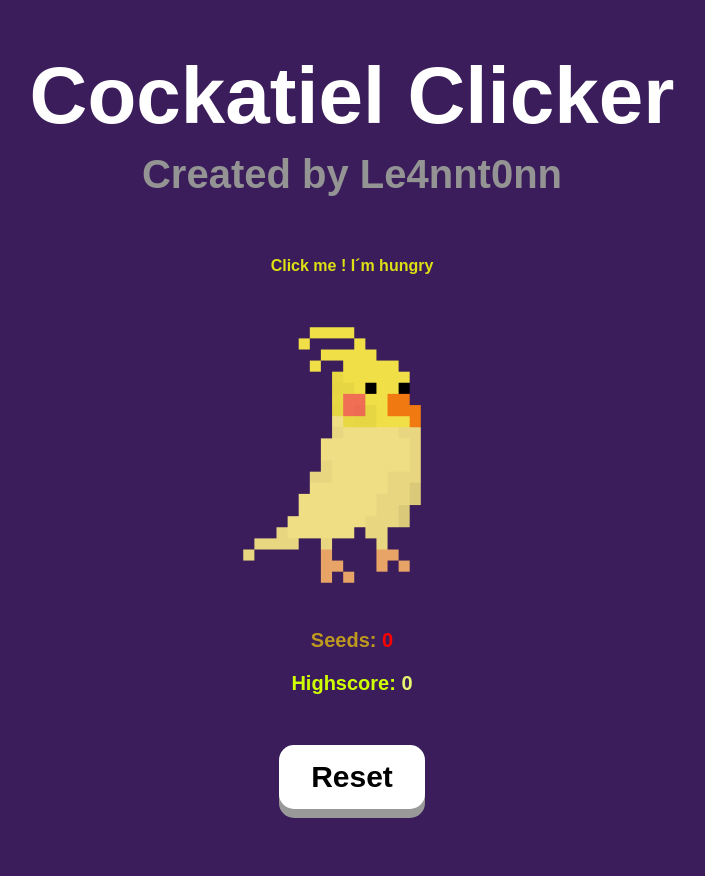
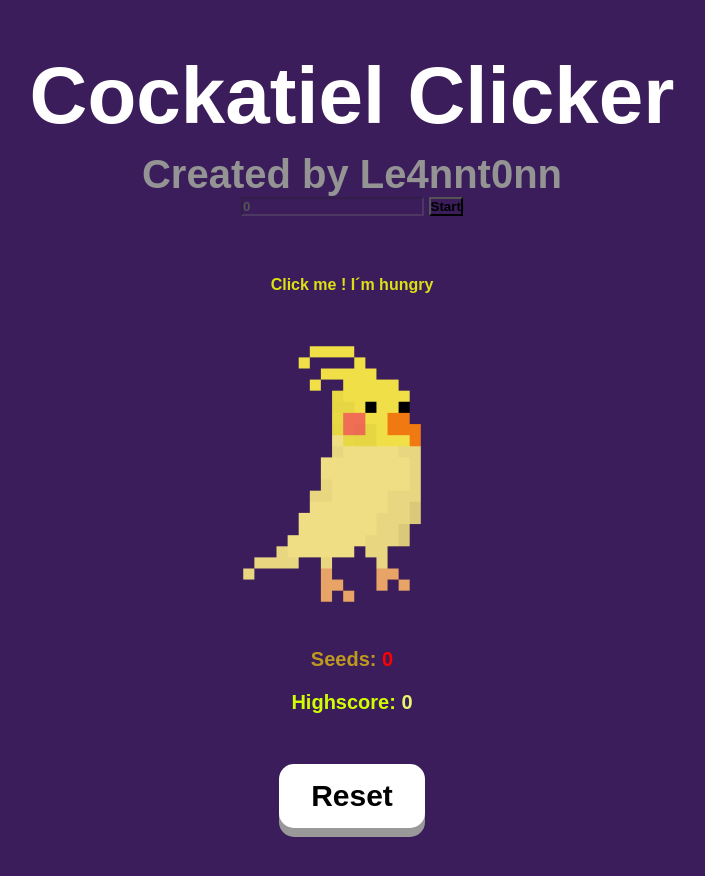
Before and after one commit to le4nnt0nn/CockatielClickerGame, a plain HTML site: page index.html in a window 1280 px wide. Shown: the whole page, without its empty margins (288-993 px from the left). Drawn offline with Linux system fonts and the light colour scheme; a web font is replaced by a local one.

Commit message:
html index : crono div with inputs

```diff
--- a/index.html
+++ b/index.html
@@ -11,6 +11,7 @@
     <!--JavaScript-->
     <!--Clicker counter JS-->
     <script type="text/javascript" src="js/clicks.js"></script>
+    <script type="text/javascript" src="js/crono.js"></script>
 </head>
 <body>
 
@@ -18,6 +19,10 @@
     <div class="center">
         <h1>Cockatiel Clicker</h1>
         <h3>Created by Le4nnt0nn</h3>
+        <div id="crono">
+            <input id="time" name="time" value="0" disabled/>
+            <input type="button" value="Start" onclick="init()" />
+        </div>
         <h4>Click me ! I´m hungry</h4>
          <!--Audio-->
         <audio id="click_sound">
```
